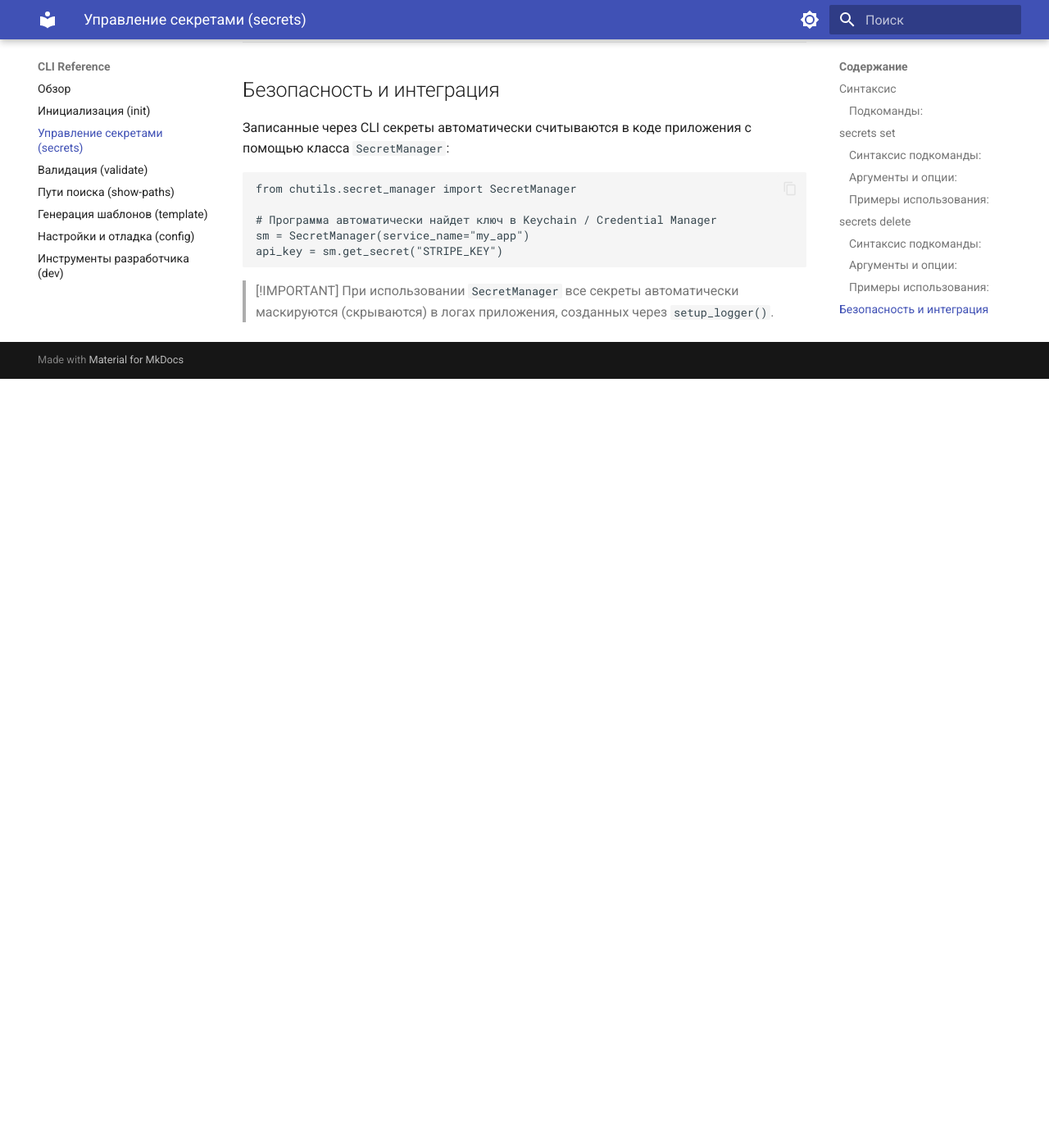
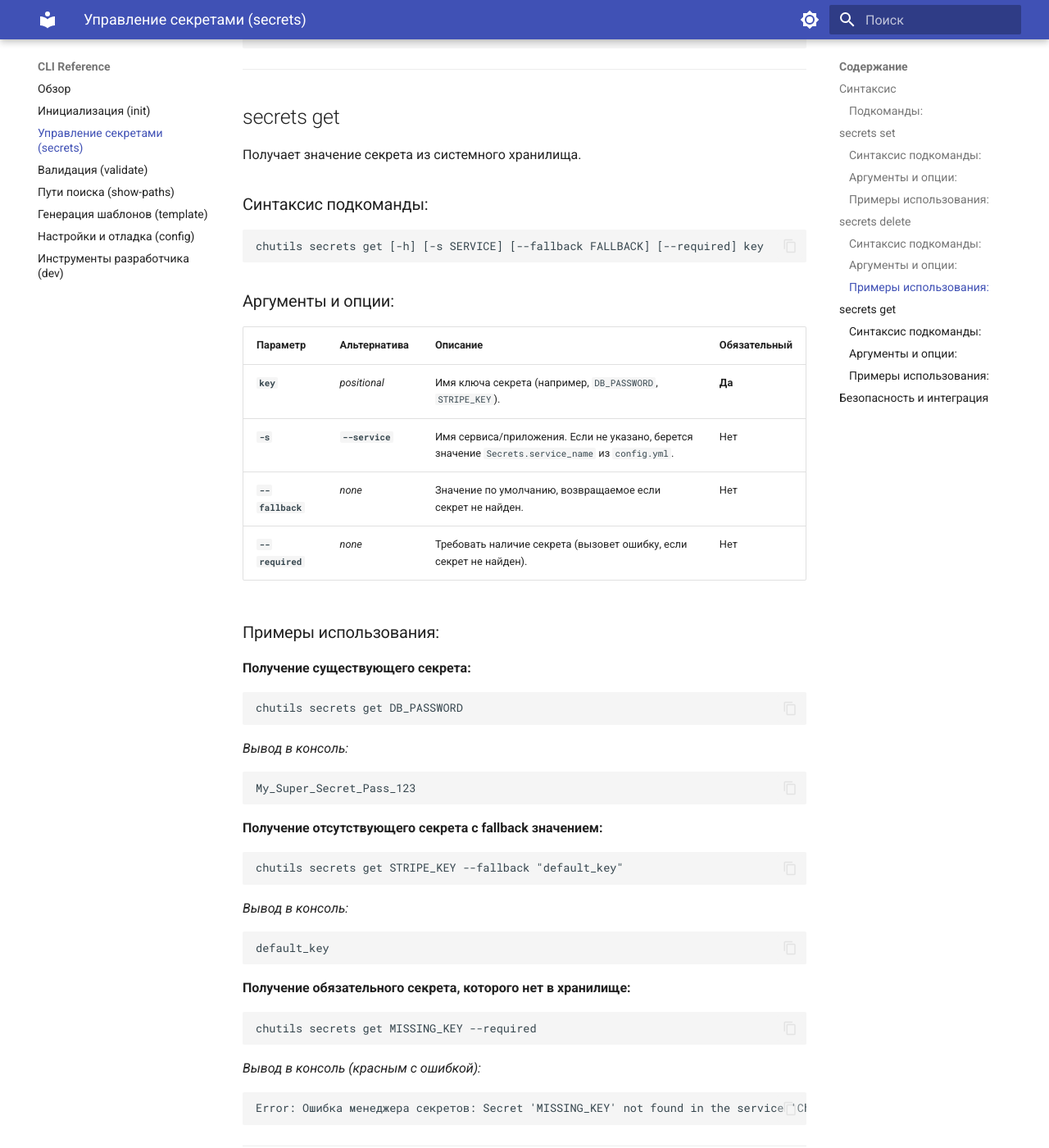
Before and after one commit to Chu4hel/chutils, an MkDocs documentation site: the page built from docs/cli/secrets.md, in a window 1280 px wide and 1400 px high, scrolled down 2726 px. Shown: the whole window at 82% size. Built offline with MkDocs 1.6.1 and Material for MkDocs 9.7.7, drawn with Linux system fonts in a browser that asks for light colours; before the commit the page ends 3188 px from its top, so only the background shows below that; some of the changed text lies outside the part shown.

Commit message:
docs: Описать CLI-команду secrets get в справочнике

````diff
--- a/docs/cli/secrets.md
+++ b/docs/cli/secrets.md
@@ -20,13 +20,14 @@
 ## Синтаксис
 
 ```bash
-chutils secrets [-h] {set,delete} ...
+chutils secrets [-h] {set,delete,get} ...
 ```
 
 ### Подкоманды:
 
 1. [**`set`**](#secrets-set) — Сохранить или обновить секрет в хранилище.
 2. [**`delete`**](#secrets-delete) — Удалить секрет из хранилища.
+3. [**`get`**](#secrets-get) — Получить значение секрета из хранилища.
 
 ---
 
@@ -116,6 +117,65 @@ Error: Не удалось удалить секрет 'INVALID_KEY' или он
 
 ---
 
+## secrets get
+
+Получает значение секрета из системного хранилища.
+
+### Синтаксис подкоманды:
+
+```bash
+chutils secrets get [-h] [-s SERVICE] [--fallback FALLBACK] [--required] key
+```
+
+### Аргументы и опции:
+
+| Параметр         | Альтернатива    | Описание                                                                                          | Обязательный |
+|:-----------------|:----------------|:--------------------------------------------------------------------------------------------------|:-------------|
+| **`key`**        | *positional*    | Имя ключа секрета (например, `DB_PASSWORD`, `STRIPE_KEY`).                                        | **Да**       |
+| **`-s`**         | **`--service`** | Имя сервиса/приложения. Если не указано, берется значение `Secrets.service_name` из `config.yml`. | Нет          |
+| **`--fallback`** | *none*          | Значение по умолчанию, возвращаемое если секрет не найден.                                        | Нет          |
+| **`--required`** | *none*          | Требовать наличие секрета (вызовет ошибку, если секрет не найден).                                | Нет          |
+
+### Примеры использования:
+
+**Получение существующего секрета:**
+
+```bash
+chutils secrets get DB_PASSWORD
+```
+
+*Вывод в консоль:*
+
+```text
+My_Super_Secret_Pass_123
+```
+
+**Получение отсутствующего секрета с fallback значением:**
+
+```bash
+chutils secrets get STRIPE_KEY --fallback "default_key"
+```
+
+*Вывод в консоль:*
+
+```text
+default_key
+```
+
+**Получение обязательного секрета, которого нет в хранилище:**
+
+```bash
+chutils secrets get MISSING_KEY --required
+```
+
+*Вывод в консоль (красным с ошибкой):*
+
+```text
+Error: Ошибка менеджера секретов: Secret 'MISSING_KEY' not found in the service 'Chutils_default_service'
+```
+
+---
+
 ## Безопасность и интеграция
 
 Записанные через CLI секреты автоматически считываются в коде приложения с помощью класса `SecretManager`:
````
